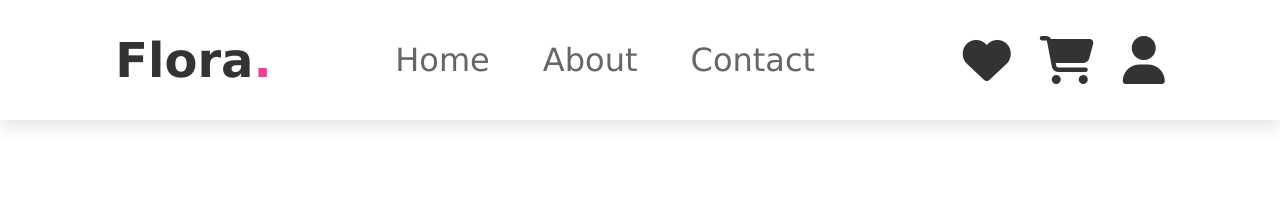
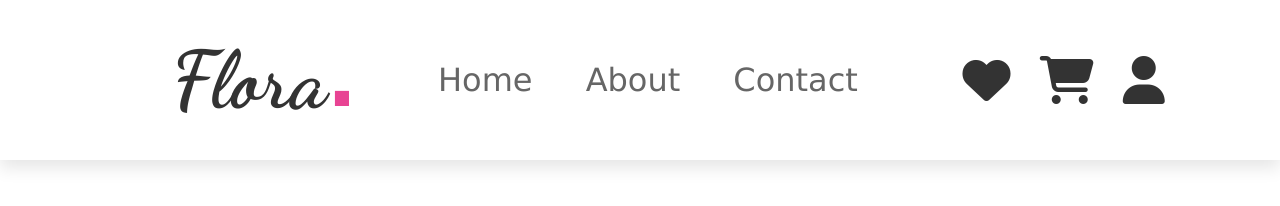
Before and after one commit to Sabrinaabro/Shoppe, a plain HTML site: page index.html in a window 1280 px wide. Drawn offline with Linux system fonts and the light colour scheme.

Commit message:
updated version

```diff
--- a/index.html
+++ b/index.html
@@ -17,7 +17,7 @@
     <input type="checkbox" name="" id="toggler">
     <label for="toggler" class="fas fa-bars"></label>
 
-    <a href="#" class="logo">Flora<span>.</span></a>
+    <a href="#" ></a><div class="logo">Flora<span>.</span></a></div>
 
     <nav class="navbar">
         <a href="#home">home</a>
--- a/style.css
+++ b/style.css
@@ -1,3 +1,4 @@
+@import url('https://fonts.googleapis.com/css2?family=Dancing+Script:wght@700&display=swap');
 :root{
     --pink:#e84393;
 }
@@ -30,10 +31,13 @@ header{
     z-index: 1000;
     box-shadow: 0 .5rem 1rem rgba(0, 0, 0, .1);
 }
-header .logo{
-    font-size: 3rem;
+header .logo {
+    font-family: "Dancing Script", cursive;
+    font-weight: 700;
+    font-style: bolder;
+    font-size: 5rem;
     color: #333;
-    font-weight: bolder;
+
 }
 
 header .logo span{
@@ -109,8 +113,7 @@ header .fa-bars{
             background: #fff;
             border: .1rem solid rgba(0, 0, 0, .1);
             display: block;
-
-        }
+         }
 
     }
 
```
